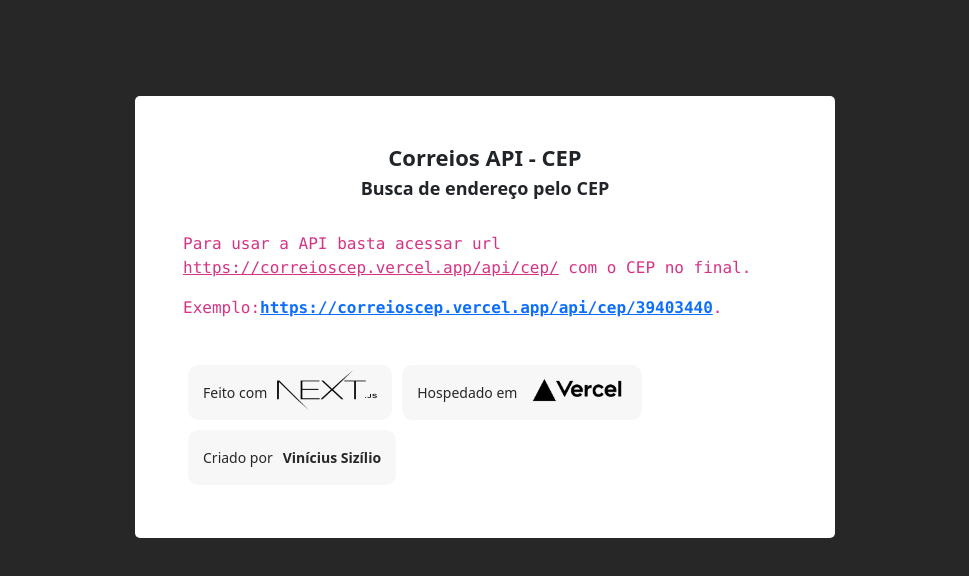
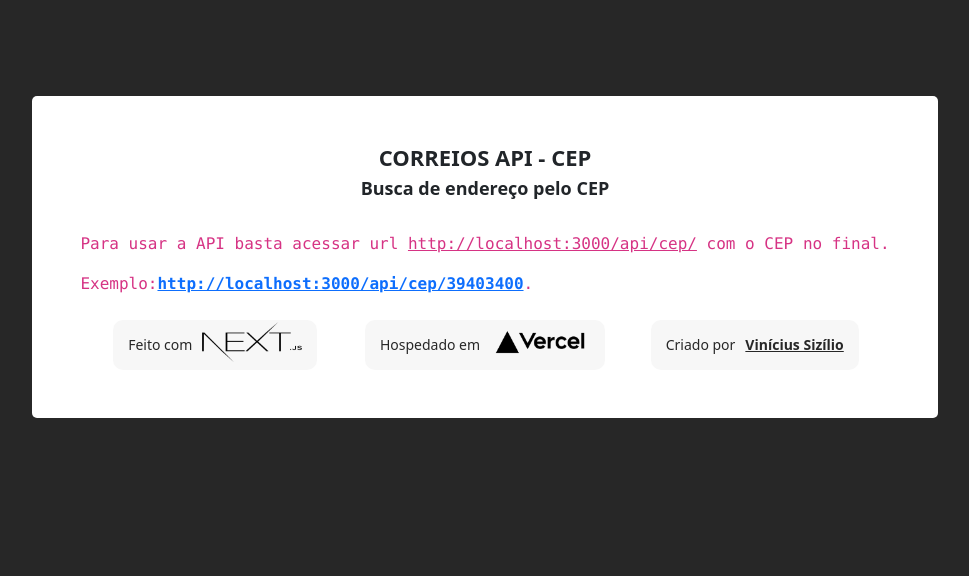
Before and after one commit to sizilio/buscacep, a Next.js app: page / in a window 1280 px wide. Shown: the top 576 px of the page, without its empty margins (155-1124 px from the left). Built offline with nearby package versions, Linux system fonts and the light colour scheme.

Commit message:
Correcoes

```diff
--- a/src/components/content.js
+++ b/src/components/content.js
@@ -3,20 +3,29 @@
 import Link from 'next/link'
 
 export default function Content() {
+    const url = process.env.NODE_ENV == 'production' ? 'https://correioscep.vercel.app/api/cep/' : 'http://localhost:3000/api/cep/'
+
     return (
         <div className="container mt-4 mt-md-5 mb-4 mb-md-5 p-3 p-md-5 d-flex justify-content-center">
+            <div className="row">
+                <div className="col-12">
                     <div className={Styles.card + " p-5"}>
                         <div className="d-flex flex-column justify-content-center align-items-center">
-                    <h1 className={Styles.name}>Correios API - CEP</h1>
+                            <h1 className={Styles.name + " text-uppercase"}>Correios API - CEP</h1>
                             <h2 className={Styles.idd}>Busca de endereço pelo CEP</h2>
-                    <code className={Styles.text + " my-4"}>
-                        <p>Para usar a API basta acessar url <u>https://correioscep.vercel.app/api/cep/</u> com o CEP no final.</p>
-                        <p className="mt-0">
+                            <code className={Styles.text + " w-100 my-4"}>
+                                <p>Para usar a API basta acessar url <u>{url}</u> com o CEP no final.</p>
+                                <p className="mb-0">
                                     Exemplo:
-                            <b><a href="https://correioscep.vercel.app/api/cep/39403440" target="_blank" rel="noreferrer">https://correioscep.vercel.app/api/cep/39403440</a></b>.
+                                    <b>
+                                        <a href={url + '39403400'} target="_blank" rel="noreferrer">
+                                            {url + '39403400'}
+                                        </a>
+                                    </b>.
                                 </p>
                             </code>
-                    <div className="mt-0">
+                            <div className="row w-100">
+                                <div className="col p-0 d-flex justify-content-center">
                                     <div className={Styles.label + " d-inline-flex align-items-center justify-content-center"}>
                                         <span>Feito com</span>
                                         <a href="https://nextjs.org/" target="_blank" rel="noreferrer">
@@ -29,6 +38,8 @@
                                             />
                                         </a>
                                     </div>
+                                </div>
+                                <div className="col p-0 d-flex justify-content-center">
                                     <div className={Styles.label + " d-inline-flex align-items-center justify-content-center"}>
                                         <span>Hospedado em</span>
                                         <a href="https://vercel.com/" target="_blank" rel="noreferrer">
@@ -41,9 +52,16 @@
                                             />
                                         </a>
                                     </div>
+                                </div>
+                                <div className="col p-0 d-flex justify-content-center">
                                     <div className={Styles.label + " d-inline-flex align-items-center justify-content-center"}>
                                         <span>Criado por</span>
+                                        <a href="https://sizilio.vercel.app" target="_blank" rel="noreferrer">
                                             Vinícius Sizílio
+                                        </a>
+                                    </div>
+                                </div>
+                            </div>
                         </div>
                     </div>
                 </div>
@@ -51,6 +69,3 @@
         </div>
     )
 }
-
-/*
-*/
--- a/styles/scss/content.module.scss
+++ b/styles/scss/content.module.scss
@@ -1,5 +1,5 @@
 .card {
-    width: 700px;
+    width: 100%;
     background-color: #fff;
     border: none;
     transition: all 0.5s;
@@ -21,7 +21,7 @@
 }
 
 .text {
-    font-size: 16px
+    font-size: 16px;
 }
 
 .label {
@@ -29,14 +29,21 @@
     color: #272727;
     font-weight: bold;
     background-color: #f7f7f7;
-    padding: 5px 15px;
-    margin: 5px;
+    padding: 0 15px;
     border-radius: 10px;
     text-align: center;
-    min-height: 55px;
+    min-height: 50px;
 
     span {
         margin-right: 10px;
         font-weight: lighter;
     }
+
+    a {
+        color: #272727
+    }
+
+    a:hover {
+        text-decoration: none;
+    }
 }
```
Lines whose indentation alone changed are shown as unchanged.
